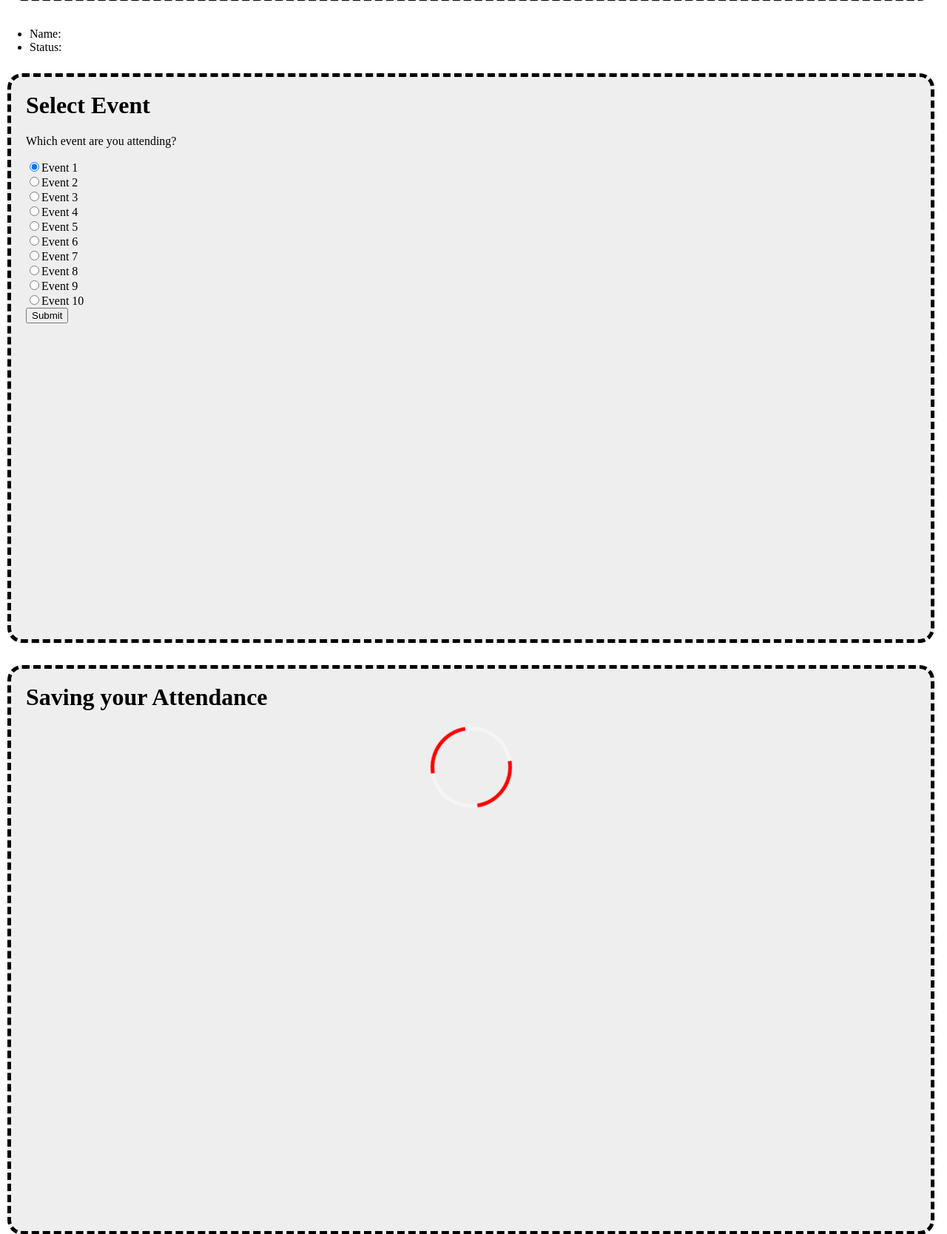
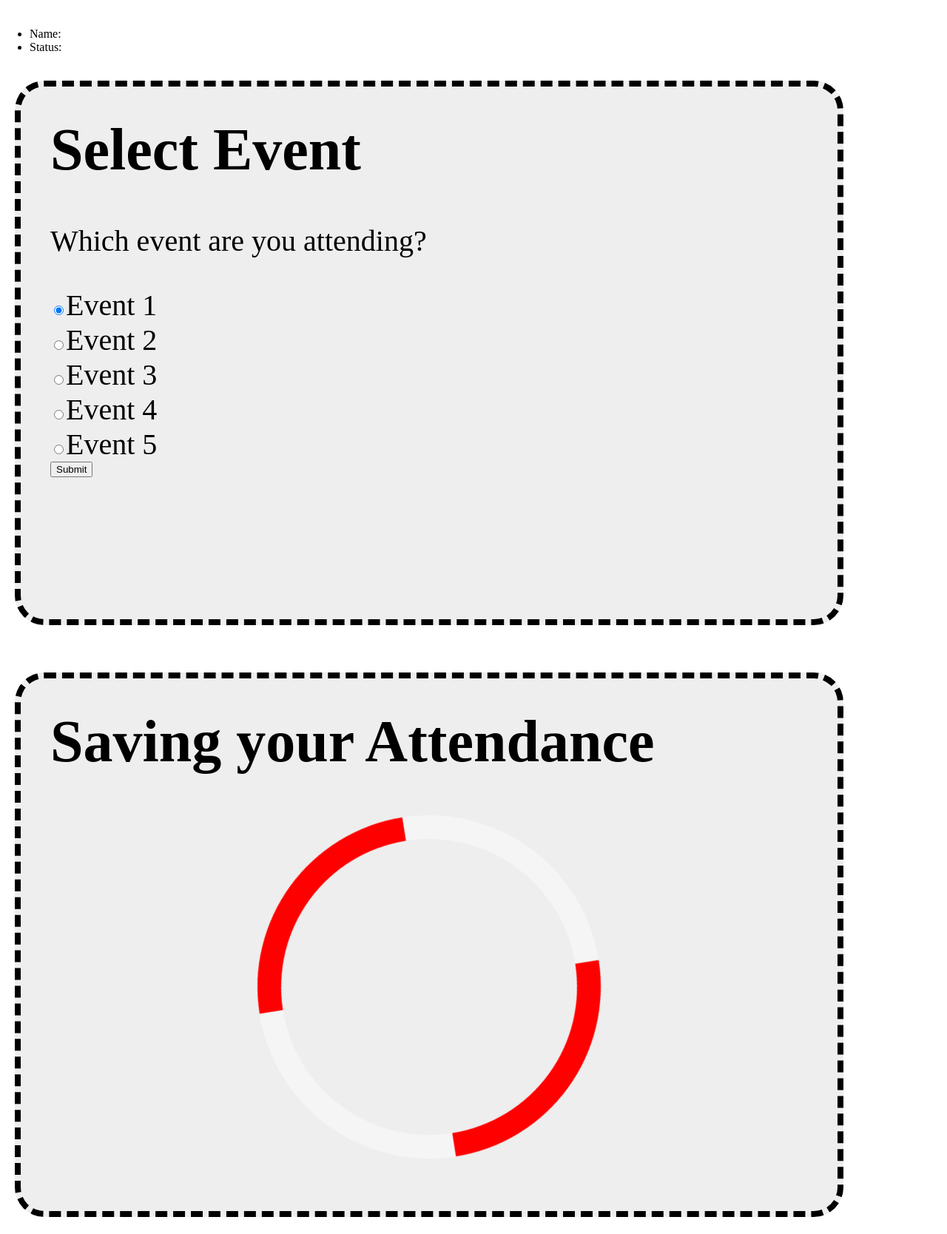
Before and after one commit to melbcc/QR-Code-Reader, a Django app: page /scanner/scan in a window 1280 px wide. Shown: the part 1579-3247 px from the top of the page at 74% size. Run offline with Django 3.2, Linux system fonts and the light colour scheme.

Commit message:
based on screen size, not hardcoded pixels

```diff
--- a/webapp/scanner/static/scanner/css/scanner.css
+++ b/webapp/scanner/static/scanner/css/scanner.css
@@ -1,33 +1,38 @@
 html, body {
     height: 100%;
-    margin: 0px;
+    margin: 0em;
 }
 
 .screen {
     height: 100%;
     width: 100%;
-    margin: 0px;
-    padding: 0px;
+    margin: 0em;
+    padding: 0em;
     display: inline-block;
 }
 
 .section {
-    height: 90%;
-    width: 94%;
+    height: 80vh;
+    width: 80vw;
+
     /* border */
-    border: 5px;
+    border: 1vh;
     border-style: dashed;
-    border-radius: 20px;
+    border-radius: 1em;
 
     /* spacing */
-    margin: 10px;
-    padding: 20px;
+    margin: 0.5em;
+    padding: 1em;
+
+    /* Content */
+    font-size: 5vh;
 
     /* background */
     background: #eee;
 }
 
 .section h1 {
+    font-size: 10vh;
     margin-top: 0;
 }
 
--- a/webapp/scanner/static/scanner/css/spinner.css
+++ b/webapp/scanner/static/scanner/css/spinner.css
@@ -1,13 +1,13 @@
 /* source: https://codepen.io/FatmaMahmoud/pen/zywoop */
 
 .spinner {
-  width: 100px;
-  height: 100px;
+  width: 50vh;
+  height: 50vh;
   border-radius: 50%;
-  margin: 20px auto;
-  border: 5px solid #f5f5f5;
-  border-right: 5px solid red;
-  border-left: 5px solid red;
+  margin: 5vh auto;
+  border: 4vh solid #f5f5f5;
+  border-right: 4vh solid red;
+  border-left: 4vh solid red;
   -webkit-transition: .2s;
   -moz-transition: .2s;
   transition: .2s;
--- a/webapp/scanner/templates/scanner.html
+++ b/webapp/scanner/templates/scanner.html
@@ -56,11 +56,6 @@
         <input type="radio" name="event" value="2">Event 3<br />
         <input type="radio" name="event" value="3">Event 4<br />
         <input type="radio" name="event" value="4">Event 5<br />
-        <input type="radio" name="event" value="5">Event 6<br />
-        <input type="radio" name="event" value="6">Event 7<br />
-        <input type="radio" name="event" value="7">Event 8<br />
-        <input type="radio" name="event" value="8">Event 9<br />
-        <input type="radio" name="event" value="9">Event 10<br />
         <input type="submit" />
       </form>
     </div></div>
```
